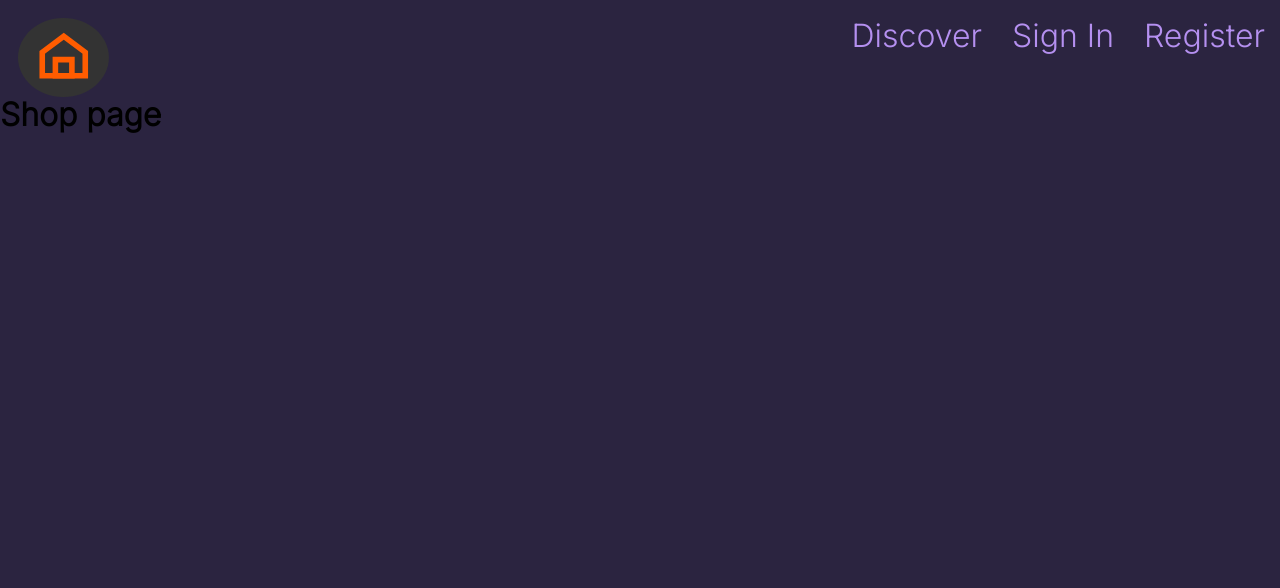
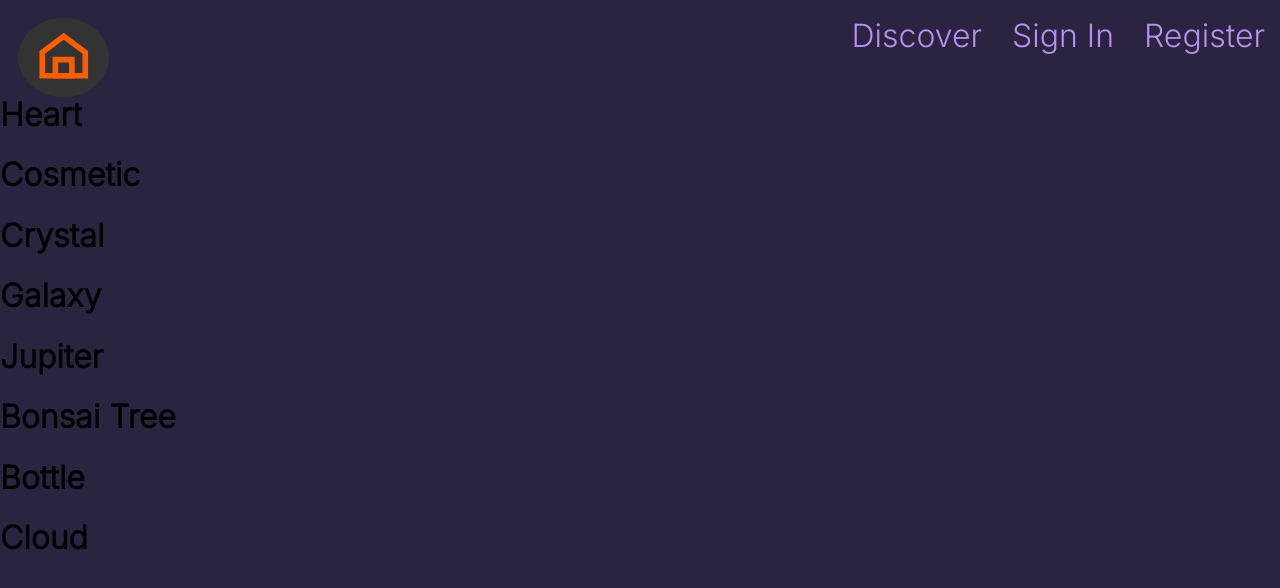
Before and after one commit to Pawelv9/good-home, a React (Create React App) app: page /shop in a window 1280 px wide. Shown: the top 588 px of the page. Built offline with nearby package versions, Linux system fonts and the light colour scheme; no server answers.

Commit message:
displaying list of items

```diff
--- a/src/App.js
+++ b/src/App.js
@@ -4,10 +4,7 @@ import './App.css';
 import Home from './routes/home/home.component';
 import RegisterForm from './components/register/register-component';
 import SignInForm from './components/sing-in-form/sing-in-form-component';
-
-const Shop = () => {
-  return <h1>Shop page</h1>
-}
+import Shop from './routes/shop/shop.component';
 
 const App = () => {
   return (
--- a/src/components/category-item/category-item.styles.scss
+++ b/src/components/category-item/category-item.styles.scss
@@ -34,16 +34,16 @@
   }
 
   .category-body-container {
-    height: 170px;
-    width: 170px;
+    height: 230px;
+    width: 230px;
     padding: 0 25px;
     display: flex;
     flex-direction: column;
     align-items: center;
     justify-content: center;
     border: 1px solid black;
-    border-radius: 50px;
-    background-color: #3DB156;
+    border-radius: 115px;
+    background-color: #27be84;
     opacity: 0.7;
     position: absolute;
 
--- /dev/null
+++ b/src/contexts/items.context.jsx
@@ -0,0 +1,15 @@
+import { createContext, useState } from 'react';
+
+import ITEMS from '../store-data.json';
+
+export const ItemsContext = createContext({
+  items: [],
+});
+
+export const ItemsProvider = ({ children }) => {
+  const [items, setItem] = useState(ITEMS);
+  const value = { items };
+  return (
+    <ItemsContext.Provider value={value}>{children}</ItemsContext.Provider>
+  );
+}
--- a/src/index.js
+++ b/src/index.js
@@ -5,13 +5,16 @@ import App from './App';
 import reportWebVitals from './reportWebVitals';
 import { BrowserRouter } from 'react-router-dom';
 import { UserProvider } from './contexts/user.context';
+import { ItemsProvider } from './contexts/items.context';
 
 const root = ReactDOM.createRoot(document.getElementById('root'));
 root.render(
   <React.StrictMode>
     <BrowserRouter>
       <UserProvider>
+        <ItemsProvider >
         <App />
+        </ItemsProvider>
       </UserProvider>
     </BrowserRouter>
   </React.StrictMode>
--- /dev/null
+++ b/src/routes/shop/shop.component.jsx
@@ -0,0 +1,17 @@
+import { useContext } from 'react';
+import { ItemsContext } from '../../contexts/items.context';
+
+const Shop = () => {
+  const { items } = useContext(ItemsContext);
+  return (
+    <div>
+      {items.map(({ id, name }) => (
+        <div key={id}>
+          <h1>{name}</h1>
+        </div>
+      ))}
+    </div>
+  );
+};
+
+export default Shop;
--- /dev/null
+++ b/src/store-data.json
@@ -0,0 +1,50 @@
+[
+{
+  "id": 1,
+  "name": "Heart",
+  "imageUrl": "https://i.ibb.co/n6Cv9JM/lamp-heart.jpg",
+  "price": 44
+},
+{
+  "id": 2,
+  "name": "Cosmetic",
+  "imageUrl": "https://i.ibb.co/bzbXQRW/cosmetic-lamp.jpg",
+  "price": 5
+},
+{
+  "id": 3,
+  "name": "Crystal",
+  "imageUrl": "https://i.ibb.co/T81X1ds/lamps-crystals.jpg",
+  "price": 29
+},
+{
+  "id": 4,
+  "name": "Galaxy",
+  "imageUrl": "https://i.ibb.co/NrkJYFb/lamp-universe.jpg",
+  "price": 49
+},
+{
+  "id": 5,
+  "name": "Jupiter",
+  "imageUrl": "https://i.ibb.co/Smsyc39/lamp-jupiter.jpg",
+  "price": 37
+},
+{
+  "id": 6,
+  "name": "Bonsai Tree",
+  "imageUrl": "https://i.ibb.co/z55Nmj7/lamp-bonsai-tree.jpg",
+  "price": 17
+},
+{
+  "id": 7,
+  "name": "Bottle",
+  "imageUrl": "https://i.ibb.co/z55Nmj7/lamp-bonsai-tree.",
+  "price": 49
+},
+{
+  "id": 8,
+  "name": "Cloud",
+  "imageUrl": "https://i.ibb.co/jhtBcHj/purple-lamp.jpg",
+  "price": 88
+}
+]
```
